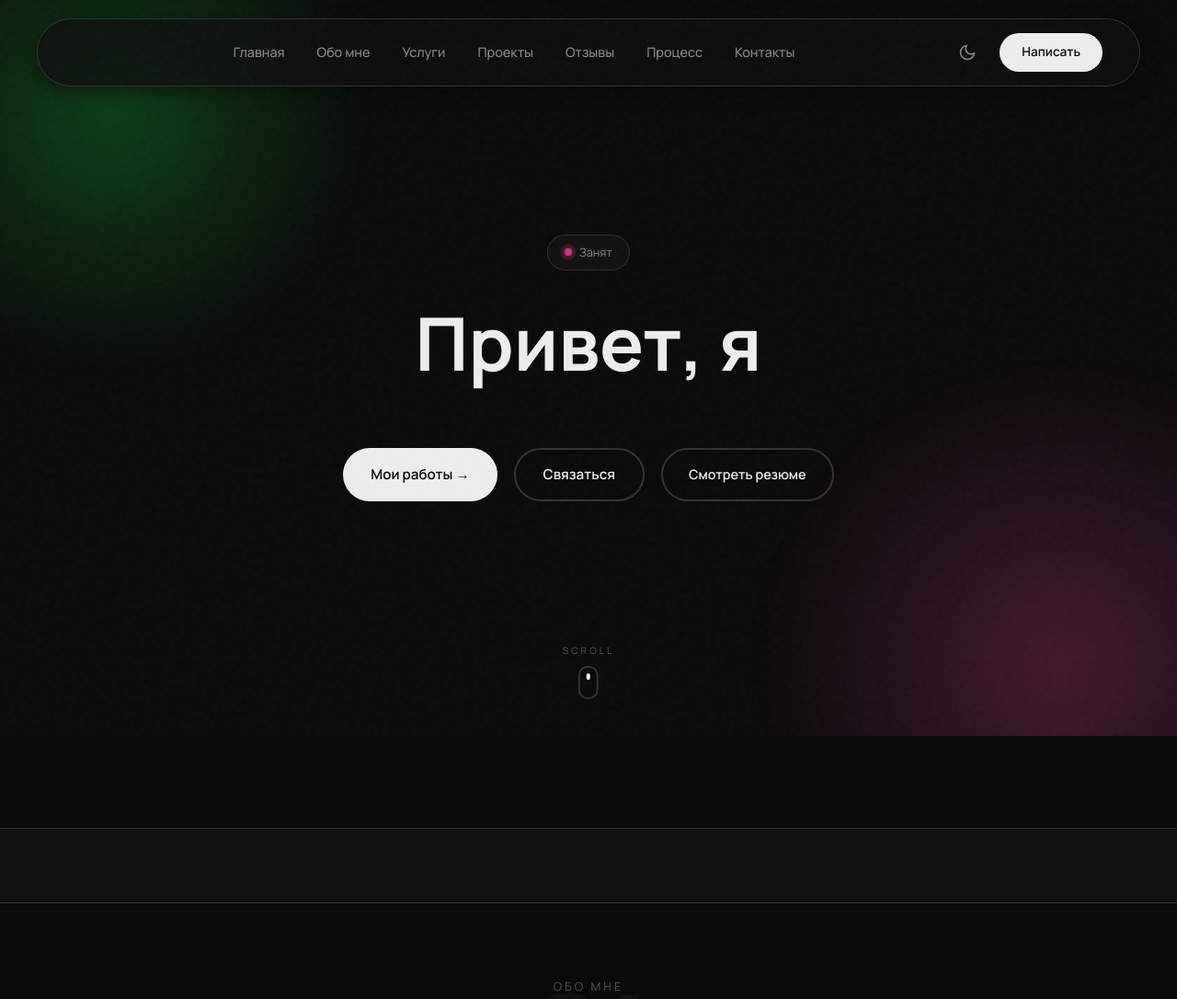
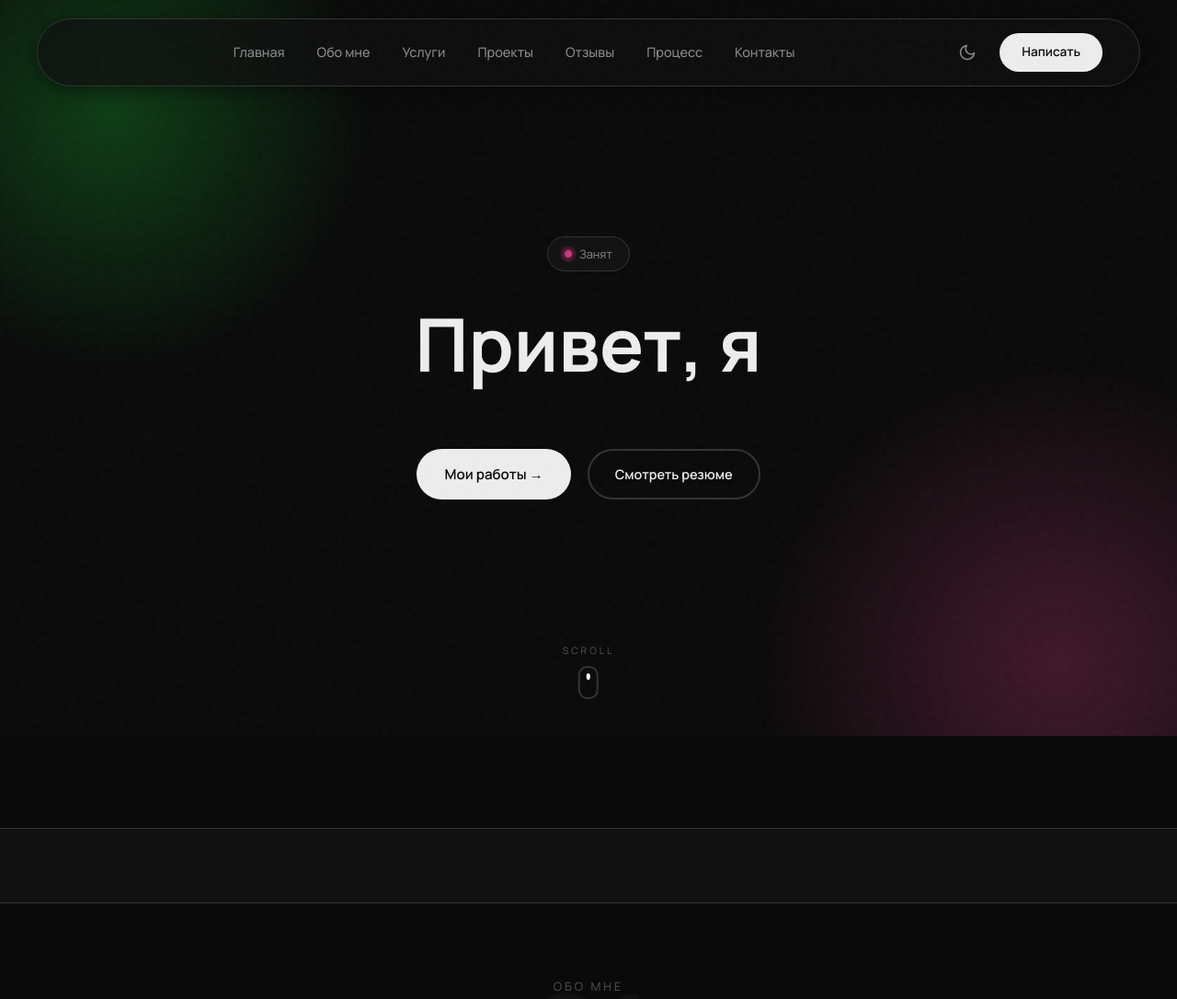
Before and after one commit to tashkhanov/personal_portfolio, a Django app: template templates/portfolio/index.html in a window 1280 px wide. Shown: the top 1086 px of the page at 92% size. Run offline with Django 5.2, Linux system fonts and the light colour scheme; the template is opened without the code that fills it, so the values that code supplies are empty; some libraries are stand-ins or nearby versions.

Commit message:
Remove redundant 'Связаться' button from hero CTA section to improve UX

```diff
--- a/templates/portfolio/index.html
+++ b/templates/portfolio/index.html
@@ -14,7 +14,6 @@
     <p class="hero-sub" >{{ site.hero_text }}</p>
     <div class="hero-cta">
         <a href="{% url 'portfolio:projects' %}" class="btn1" >Мои работы →</a>
-        <a href="#contact" class="btn2" >Связаться</a>
         <a href="{% url 'portfolio:about' %}" class="btn-outline dl-cv-btn">Смотреть резюме</a>
     </div>
     <div class="scroll-ind"><span>SCROLL</span><div class="scroll-mouse"></div></div>
```
